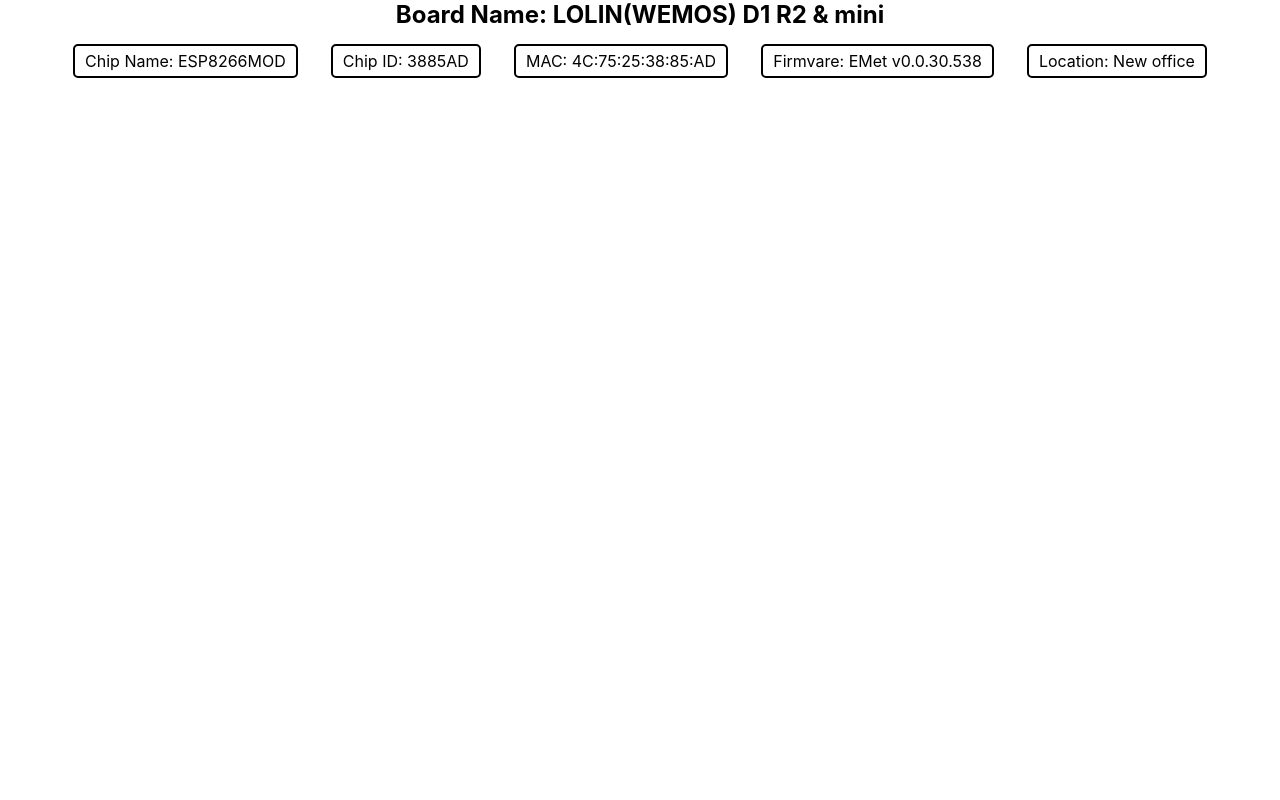
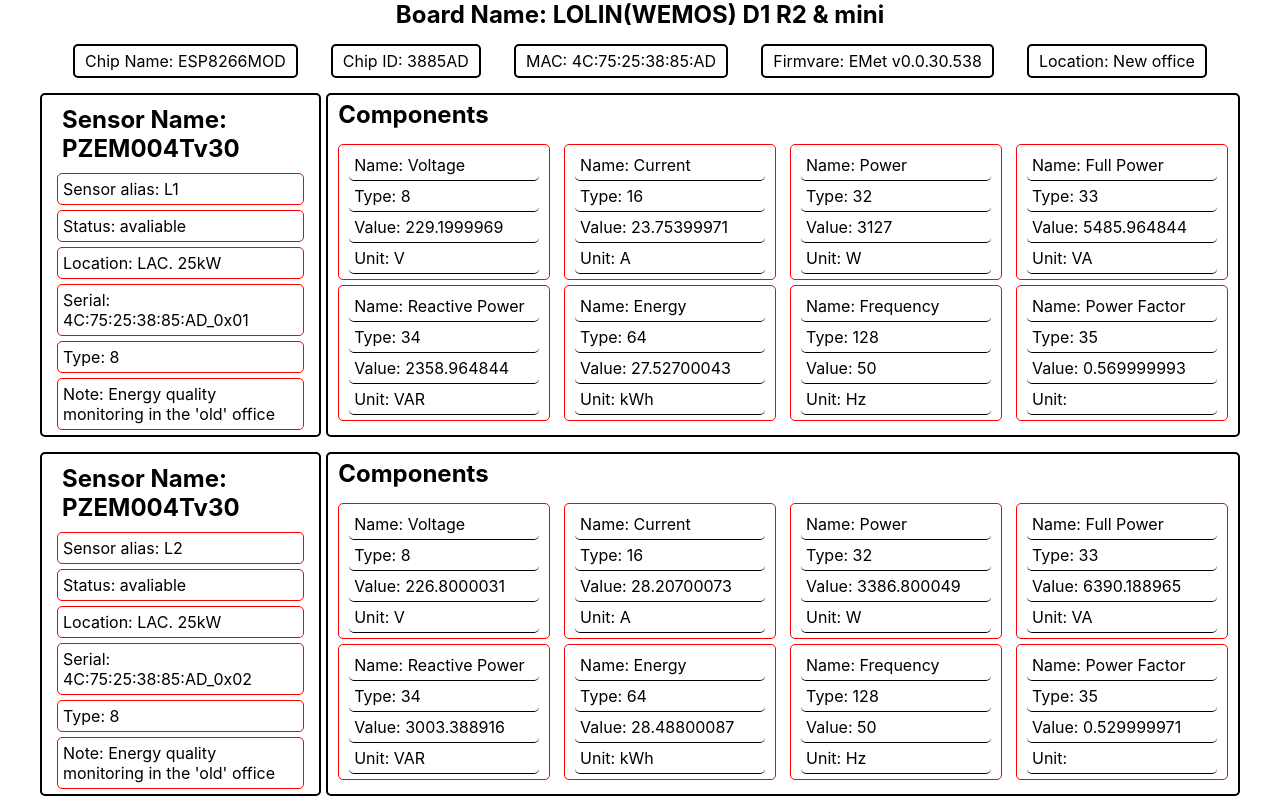
Before and after one commit to Dudaeff/lac-controller, a React (Create React App) app: page / in a window 1280 px wide. Shown: the top 800 px of the page. Built offline with nearby package versions, Linux system fonts and the light colour scheme.

Commit message:
made info fields

```diff
--- a/src/components/App.jsx
+++ b/src/components/App.jsx
@@ -1,13 +1,18 @@
 import incomingData from 'Data/incomingData';
 
 import { Layout } from './Layout/Layout';
-import { MainController } from './MainController/MainController';
+import { Controller } from './Controller/Controller';
+import { SensorsList } from './SensorsList/SensorsList';
+
+const SENSORS = incomingData.Sensors;
 
 export const App = () => {
   return (
     <main>
       <Layout>
-        <MainController data={incomingData}></MainController>
+        <Controller source={incomingData}>
+          <SensorsList sensors={SENSORS} />
+        </Controller>
       </Layout>
     </main>
   );
--- /dev/null
+++ b/src/components/ComponentListItem/ComponentListItem.js
@@ -0,0 +1,14 @@
+import { Component,Componentinfo } from "./ComponentsListItem.styled";
+
+const ComponentsListItem = ({component:{name, type, unit, value}}) => {
+    return (
+        <Component>
+            <Componentinfo>Name: { name }</Componentinfo>
+            <Componentinfo>Type: { type }</Componentinfo>
+            <Componentinfo>Value: {value}</Componentinfo>
+            <Componentinfo>Unit: { unit }</Componentinfo>
+        </Component>
+)
+}
+
+export { ComponentsListItem };
--- /dev/null
+++ b/src/components/ComponentListItem/ComponentsListItem.styled.js
@@ -0,0 +1,34 @@
+import styled from "styled-components"
+
+const ComponentsCard = styled.div`
+width: 900px;
+padding: 5px 10px;
+border: 2px solid black;
+border-radius: 5px;
+`;
+
+const ComponentsTitle = styled.h2`
+margin-bottom: 15px;
+`;
+
+const ComponentsList = styled.ul`
+display: flex;
+flex-wrap: wrap;
+justify-content: space-between;
+row-gap: 5px;
+`;
+
+const Component = styled.li`
+width:190px;
+padding: 5px 10px;
+border: 1px solid red;
+border-radius: 5px;
+`;
+
+const Componentinfo = styled.p`
+padding: 5px;
+border-bottom: 1px solid black;
+border-radius: 5px;
+`;
+
+export { Component,Componentinfo,ComponentsCard,ComponentsTitle,ComponentsList };
--- a/src/components/MainController/MainController.js
+++ b/src/components/Controller/Controller.js
@@ -1,7 +1,7 @@
-import { InfoList, Title, InfoListItem } from './MainController.styled';
+import { InfoList, Title, InfoListItem } from './Controller.styled';
 
-const MainController = ({
-  data: { boardName, chipName, chipID, MAC, firmvare, location },
+const Controller = ({
+  source: { boardName, chipName, chipID, MAC, firmvare, location },
   children,
 }) => {
   return (
@@ -29,4 +29,4 @@
   );
 };
 
-export { MainController };
+export { Controller };
--- a/src/components/MainController/MainController.styled.js
+++ b/src/components/Controller/Controller.styled.js
@@ -8,6 +8,7 @@
 const InfoList = styled.ul`
   display: flex;
   justify-content: space-evenly;
+  margin-bottom: 15px;
 `;
 
 const InfoListItem = styled.li`
--- /dev/null
+++ b/src/components/SensorsList/SensorsList.js
@@ -0,0 +1,30 @@
+import { nanoid } from "nanoid";
+import { ComponentsListItem } from "components/ComponentListItem/ComponentListItem";
+import { SensorsListItem } from "components/SensorsListItem/SensorsListItem";
+import { SensorsView } from "./SensorsList.styled";
+import { ComponentsCard, ComponentsTitle,ComponentsList } from "components/ComponentListItem/ComponentsListItem.styled";
+
+const SensorsList = ({ sensors }) => {
+    return (
+        <SensorsView>
+            {sensors.length > 0 && sensors.map((sensor) => {
+                return (
+                    <SensorsListItem sensor={sensor} key={nanoid()}>
+                        <ComponentsCard>
+                            <ComponentsTitle>Components</ComponentsTitle>
+                            <ComponentsList>
+                                {sensor.Components.map(component => {
+                                    return (
+                                        <ComponentsListItem key={nanoid()} component={component} />
+                                    )
+                                })}
+                            </ComponentsList>
+                        </ComponentsCard>
+                    </SensorsListItem>
+                )
+            })}
+        </SensorsView>
+    );
+};
+
+export { SensorsList };
--- /dev/null
+++ b/src/components/SensorsList/SensorsList.styled.js
@@ -0,0 +1,9 @@
+import styled from "styled-components";
+
+const SensorsView = styled.ul`
+display: flex;
+flex-direction: column;
+row-gap: 15px;
+`;
+
+export { SensorsView };
--- /dev/null
+++ b/src/components/SensorsListItem/SensorsListItem.js
@@ -0,0 +1,42 @@
+import { SensorItem,SensorCard,SensorTitle,SensorInfoList, SensorInfo} from "./SensorsListItem.styled";
+
+const SensorsListItem = ({ sensor: {
+    name,
+    alias,
+    status,
+    location,
+    note,
+    serial,
+    type },
+    children }) => {
+    return (
+        <SensorItem>
+            <SensorCard>
+                <SensorTitle>Sensor Name: {name}</SensorTitle>
+                <SensorInfoList>
+                    <li>
+                        {status && <SensorInfo>Sensor alias: {alias}</SensorInfo>}
+                    </li>
+                    <li>
+                        <SensorInfo>Status: {status ? "avaliable" : "disabled"}</SensorInfo>
+                    </li>
+                    <li>
+                        {location && <SensorInfo>Location: {location}</SensorInfo>}
+                    </li>
+                    <li>
+                        {serial && <SensorInfo>Serial: {serial}</SensorInfo>}
+                    </li>
+                    <li>
+                        {type && <SensorInfo>Type: {type}</SensorInfo>}
+                    </li>
+                    <li>
+                        {note && <SensorInfo>Note: {note}</SensorInfo>}
+                    </li>
+                </SensorInfoList>
+            </SensorCard>
+            {children}
+        </SensorItem>
+    );
+};
+
+export { SensorsListItem };
--- /dev/null
+++ b/src/components/SensorsListItem/SensorsListItem.styled.js
@@ -0,0 +1,32 @@
+import styled from "styled-components";
+
+const SensorItem = styled.li`
+display: flex;
+column-gap: 5px;
+`;
+
+const SensorCard = styled.div`
+width: 250px;
+padding: 5px 15px;
+border: 2px solid black;
+border-radius: 5px;
+`;
+
+const SensorTitle = styled.h2`
+padding: 5px;
+margin-bottom: 5px;
+`;
+
+const SensorInfoList = styled.ul`
+display: flex;
+flex-direction: column;
+row-gap: 5px;
+`;
+
+const SensorInfo = styled.p`
+padding: 5px;
+border: 1px solid red;
+border-radius: 5px;
+`
+
+export { SensorItem,SensorCard,SensorTitle,SensorInfoList,SensorInfo };
```
